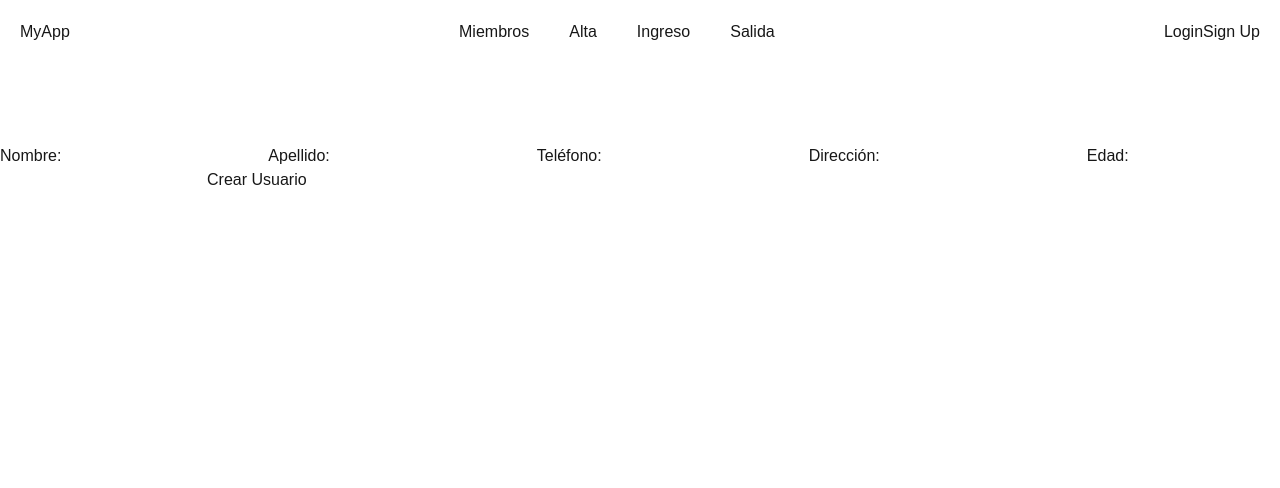
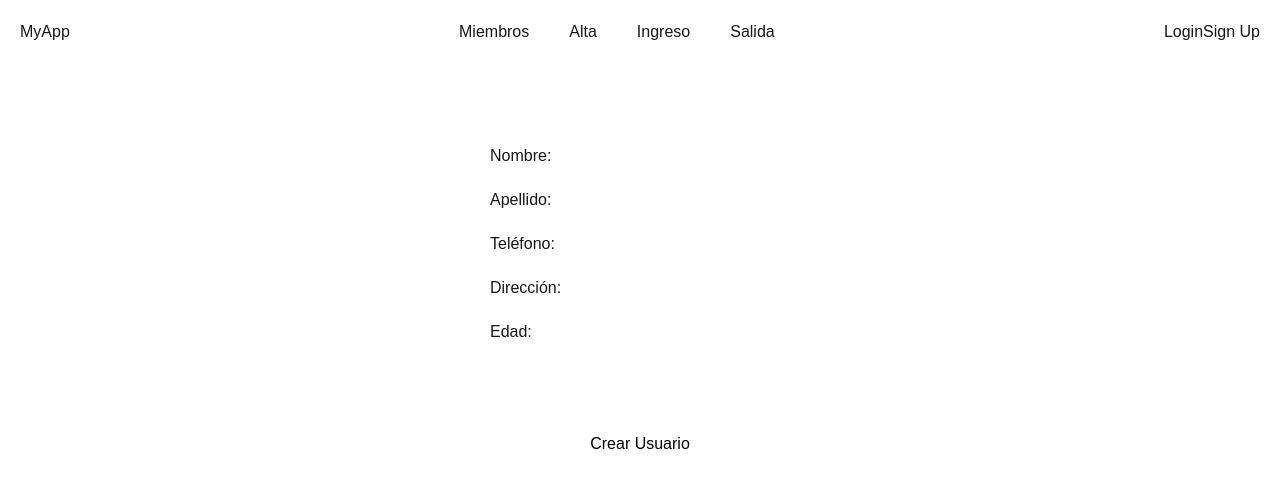
Before and after one commit to ae95caba/gym-manager, a Next.js app: page /alta in a window 1280 px wide. Shown: the top 488 px of the page. Built offline with nearby package versions, Linux system fonts and the light colour scheme.

Commit message:
feat: :sparkles: style alta page

```diff
--- a/src/app/alta/page.tsx
+++ b/src/app/alta/page.tsx
@@ -41,25 +41,83 @@ export default function New() {
       alert(error.message);
     }
   }
+
+  const inputContainerStyle = "w-[300px] grid grid-cols-[7rem_15rem]  ";
+  const inputStyle = "text-black px-2";
   return (
-    <div>
-      <form id="userForm" onSubmit={handleSubmit}>
-        <label htmlFor="name">Nombre:</label>
-        <input type="text" id="name" name="name" required />
+    <div className="container">
+      <form
+        id="userForm"
+        onSubmit={handleSubmit}
+        className="flex flex-col items-center gap-20"
+      >
+        <div className="flex flex-col items-center gap-5">
+          <div className={inputContainerStyle}>
+            <label htmlFor="name">Nombre:</label>
+            <input
+              type="text"
+              id="name"
+              name="name"
+              required
+              className={inputStyle}
+            />
+          </div>
+          <div className={inputContainerStyle}>
+            <label htmlFor="surname">Apellido:</label>
+            <input
+              type="text"
+              id="surname"
+              name="surname"
+              required
+              className={inputStyle}
+            />
+          </div>
+          <div className={inputContainerStyle}>
+            <label htmlFor="phone">Teléfono:</label>
+            <input
+              type="tel"
+              id="phone"
+              name="phone"
+              required
+              className={inputStyle}
+            />
+          </div>
+          <div className={inputContainerStyle}>
+            <label htmlFor="address">Dirección:</label>
+            <input
+              type="text"
+              id="address"
+              name="address"
+              required
+              className={inputStyle}
+            />
+          </div>
+          <div className={inputContainerStyle}>
+            <label htmlFor="age">Edad:</label>
+            <input
+              type="number"
+              id="age"
+              name="age"
+              required
+              className={inputStyle}
+              min="0"
+              onKeyDown={(e) => {
+                if (
+                  e.key.match(/[^0-9]/) &&
+                  e.key !== "Backspace" &&
+                  e.key !== "ArrowLeft" &&
+                  e.key !== "ArrowRight"
+                ) {
+                  e.preventDefault();
+                }
+              }}
+            />
+          </div>
+        </div>
 
-        <label htmlFor="surname">Apellido:</label>
-        <input type="text" id="surname" name="surname" required />
-
-        <label htmlFor="phone">Teléfono:</label>
-        <input type="tel" id="phone" name="phone" required />
-
-        <label htmlFor="address">Dirección:</label>
-        <input type="text" id="address" name="address" required />
-
-        <label htmlFor="age">Edad:</label>
-        <input type="number" id="age" name="age" required min="0" />
-
-        <button type="submit">Crear Usuario</button>
+        <button type="submit" className="bg-white text-black p-2">
+          Crear Usuario
+        </button>
       </form>
     </div>
   );
--- a/src/components/UserCard.tsx
+++ b/src/components/UserCard.tsx
@@ -35,7 +35,7 @@ export default function UserCard({ user }) {
 
   return (
     <div
-      className="bg-slate-900 p-5 hover:bg-slate-800 hover:cursor-pointer flex flex-col gap-5 w-fit"
+      className="bg-slate-900 p-5 hover:bg-slate-800 hover:cursor-pointer flex flex-col gap-5 w-[300px]"
       onClick={() => router.push(`/miembros/` + user.id)}
     >
       <h3 className="font-bold text-2xl mb-2">
```
Also changed, not shown: 1 other file (tests, documents, lock files or other folders).
